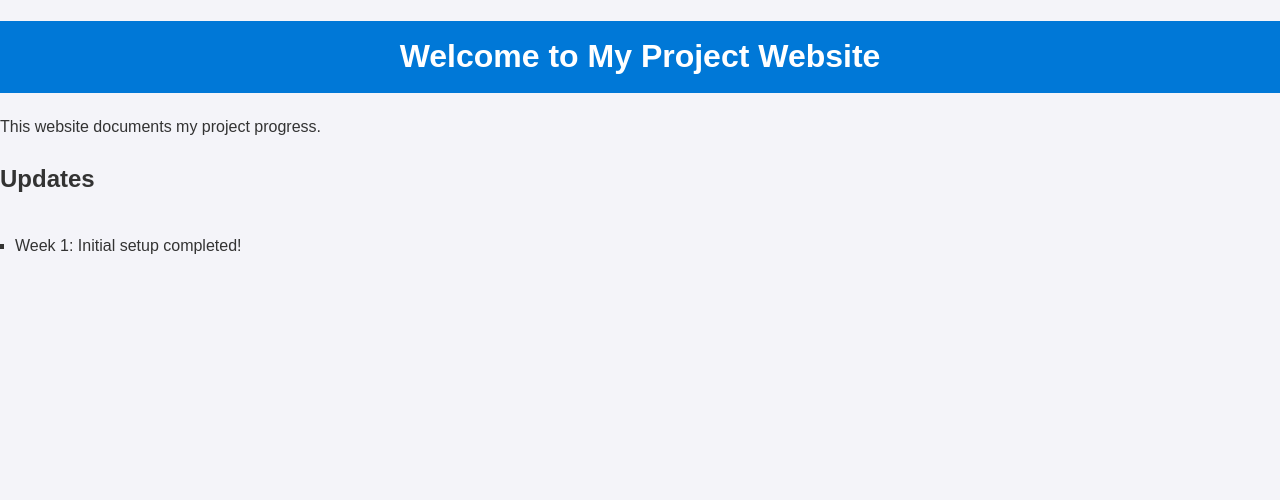
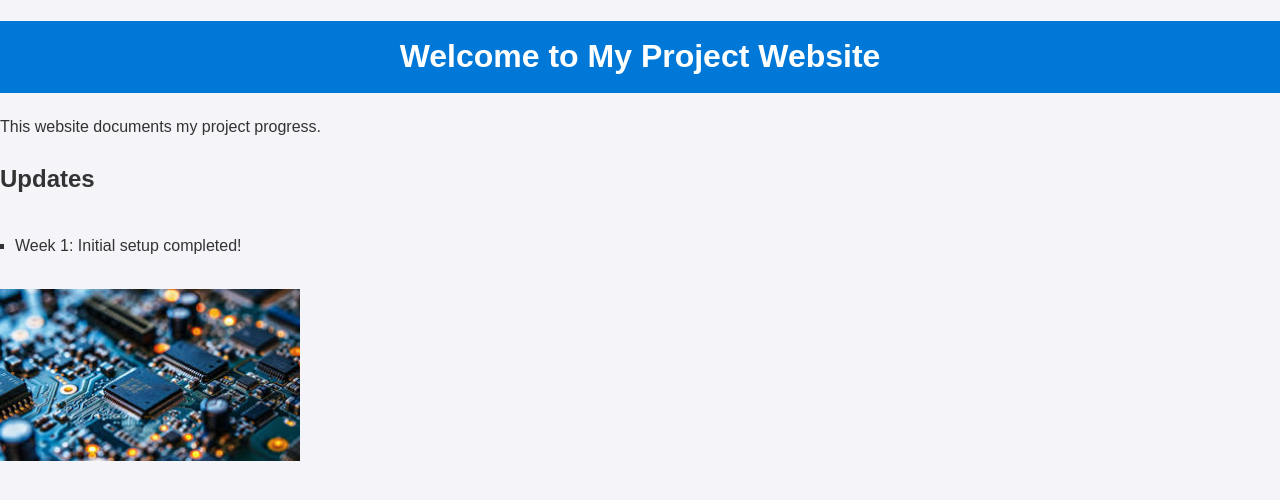
Before and after one commit to Perumallasrinu/SP_EMBEDDED_SYSTEM_PROJECT_WEBSITE, a plain HTML site: page index.html in a window 1280 px wide. Drawn offline with Linux system fonts and the light colour scheme.

Commit message:
Update index.html

```diff
--- a/index.html
+++ b/index.html
@@ -13,5 +13,6 @@
 <ul id="updates">
 <li>Week 1: Initial setup completed!</li>
 </ul>
+  <img src="embedded.jpeg" alt="EMBEDDED SYSTEMS" width="300">
 </body>
 </html>
```
